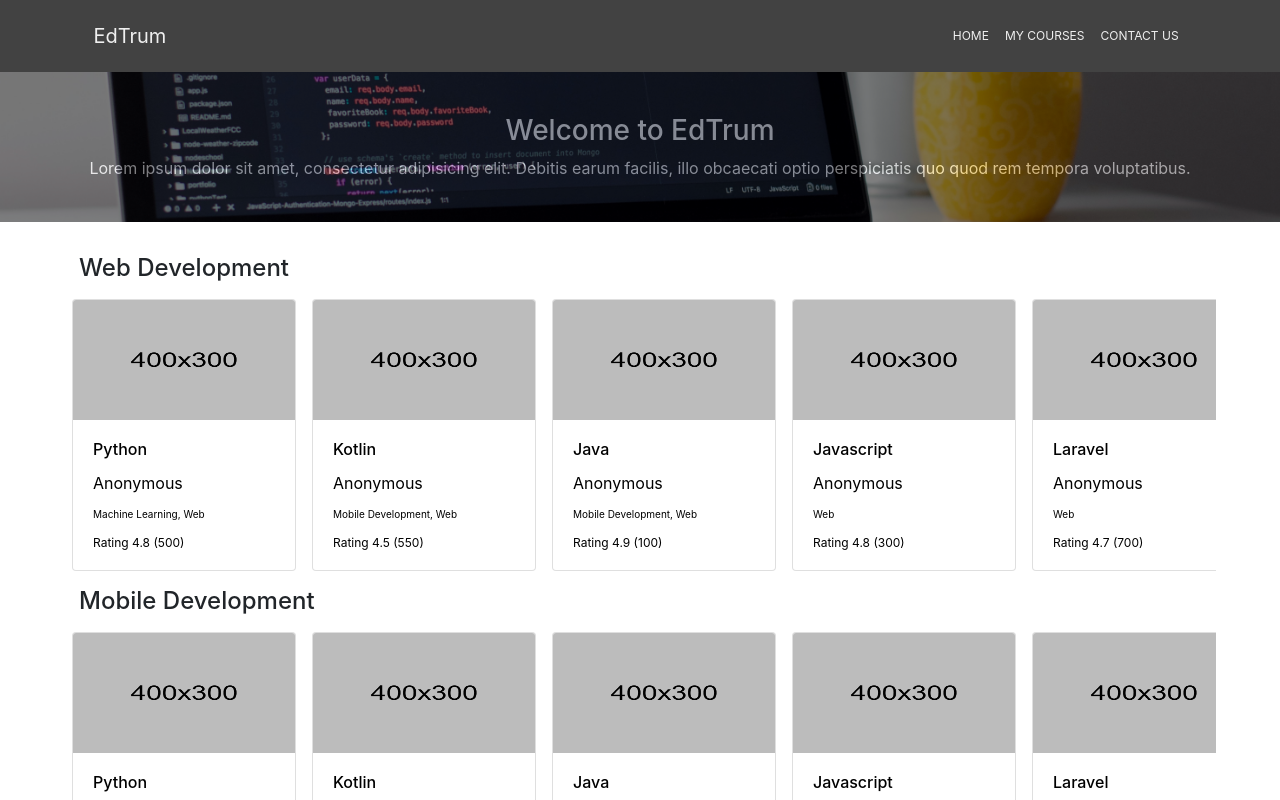
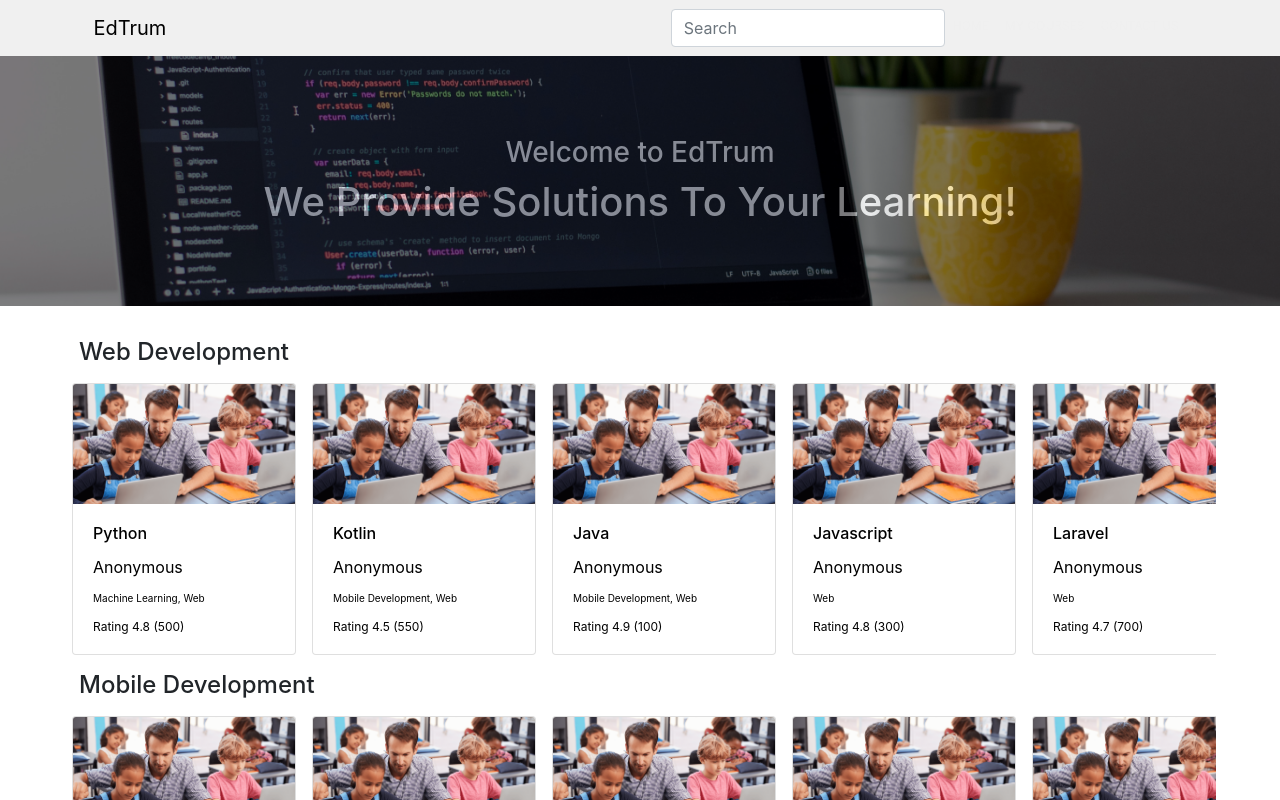
Before and after one commit to EdTrum/FrontEnd, a React (Create React App) app: page / in a window 1280 px wide. Shown: the top 800 px of the page. Built offline with nearby package versions, Linux system fonts and the light colour scheme.

Commit message:
Add files via upload

```diff
--- a/src/App.css
+++ b/src/App.css
@@ -36,7 +36,7 @@
 
 a {
     text-decoration: none;
-    color: #efefef;
+    color: #000000;
 }
 
 a:hover {
--- a/src/components/layouts/CustomFooter.js
+++ b/src/components/layouts/CustomFooter.js
@@ -62,17 +62,17 @@ export default CustomFooter
 
 const Styles = styled.footer`
     .footer-middle {
-        background: var(--mainDark);
+        background-color:#d3d3d3;
         padding-top: 3rem;
         text-align: center;
-        color: var(--mainWhite);
+        color: black;
     }
     .footer-bottom {
         padding-top: 3rem;
         padding-bottom: 2rem;
     }
     ul li a {
-        color: var(--mainGrey)
+        color: black;
     }
     ul li a:hover {
         color: var(--mainLightGrey)
--- a/src/components/layouts/CustomNavbar.js
+++ b/src/components/layouts/CustomNavbar.js
@@ -6,14 +6,22 @@ import {Link, NavLink} from "react-router-dom"
 function CustomNavbar() {
     return (
         <Styles>
-            <Navbar expand='sm' variant='dark' className='py-3'>
+            <Navbar expand='sm' variant='dark' className='py-2'>
                 <div className='container-fluid'>
                     <Navbar.Brand>
                         <Link to='/'>EdTrum</Link>
                     </Navbar.Brand>
+
+
+
                     <Navbar.Toggle aria-controls='basic-navbar-nav'/>
                     <Navbar.Collapse id='basic-navbar-nav'>
                         <Nav className='ml-auto'>
+                             <Nav.Item md="6">
+                            <div className="active-pink-3 active-pink-4 mb-0">
+                                <input className="form-control" type="text" placeholder="Search" aria-label="Search" />
+                            </div>
+                             </Nav.Item>
                             <Nav.Item>
                                 <NavLink className='nav-link' to='/'>Home</NavLink>
                             </Nav.Item>
@@ -35,6 +43,6 @@ export default CustomNavbar
 
 const Styles = styled.div`
     .navbar {
-        background-color: #424242;
+        background-color: #f0f0f0;
     }
 `
--- a/src/components/layouts/Jumbotron.js
+++ b/src/components/layouts/Jumbotron.js
@@ -10,10 +10,9 @@ function Jumbotron() {
                 <div className="overlay">
                     <div className="container">
                         <h3>Welcome to EdTrum</h3>
-                        <p>
-                            Lorem ipsum dolor sit amet, consectetur adipisicing elit. Debitis earum facilis, illo
-                            obcaecati optio perspiciatis quo quod rem tempora voluptatibus.
-                        </p>
+                        <h1>
+                            We Provide Solutions To Your Learning!
+                        </h1>
                     </div>
                 </div>
             </Jumbo>
@@ -28,7 +27,7 @@ const Styles = styled.div`
         background: url(${backgroundImg}) no-repeat fixed bottom;
         background-size: cover;
         color: #efefef;
-        height: 150px;
+        height: 250px;
         position: relative;
         z-index -2;
     }
--- a/src/components/pages/Home.js
+++ b/src/components/pages/Home.js
@@ -2,7 +2,7 @@ import React from 'react'
 import Jumbotron from "../layouts/Jumbotron"
 import Layout from "../layouts/Layout"
 import courses from '../../assets/mocks/courses'
-import dummyImg from "../../assets/dummy.png"
+import dummyImg from "../../assets/slide1.jpg"
 import {Card} from "react-bootstrap"
 import {Link} from "react-router-dom"
 
```
Also changed, not shown: src/assets/slide1.jpg (added).
